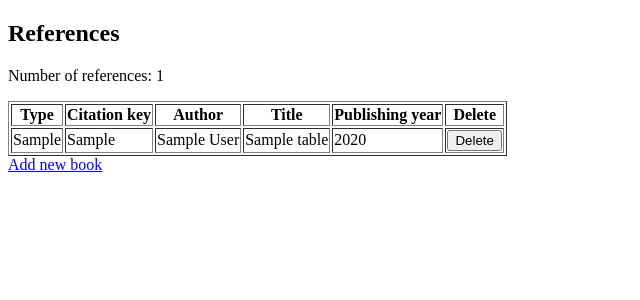
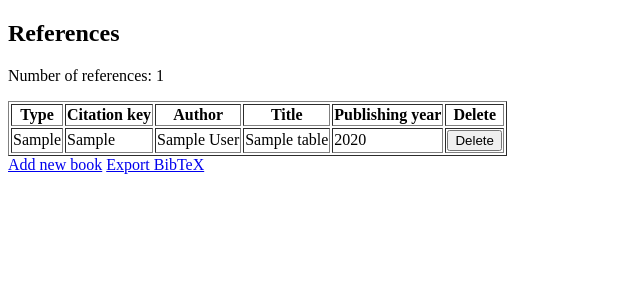
Before and after one commit to nessamerivirta/jugu_miniprojekti, a Flask app: page /view_references in a window 1280 px wide. Shown: the top 300 px of the page, without its empty margins (0-640 px from the left). Run offline with Flask 3, Linux system fonts and the light colour scheme; tables that the repository leaves empty hold one stand-in row (values such as "Sample post").

Commit message:
Route added to downloading the BibTex, button added to html

```diff
--- a/src/app.py
+++ b/src/app.py
@@ -1,10 +1,11 @@
-from flask import redirect, render_template, request, jsonify, flash
+from flask import redirect, render_template, request, jsonify, flash, Response
 from db_helper import reset_db
 from repositories.todo_repository import set_done
 from config import app, test_env
 from repositories.book_repository import create_book, get_books
 from repositories.reference_repository import create_reference, get_references, delete_reference
 from entities.book import Book
+from bibtex_export import books_to_bibtex
 
 @app.route("/")
 def index():
@@ -59,6 +60,18 @@ def delete_reference_route(reference_id):
     delete_reference(reference_id)
     return redirect("/view_references")
 
+@app.route("/export_bibtex")
+def export_bibtex():
+    books = get_books()
+    content = books_to_bibtex(books)
+
+    return Response(
+        content,
+        mimetype="text/plain",
+        headers={
+            "Content-Disposition": "attachment; filename=references.bib"
+        }
+    )
 
 # testausta varten oleva reitti
 if test_env:
--- a/src/templates/references.html
+++ b/src/templates/references.html
@@ -46,6 +46,7 @@ References
     <p>No references added yet.</p>
   {% endif %}
   <a href="/new_book">Add new book</a> <!-- TODO: new_reference HTML -->
+  <a href="/export_bibtex">Export BibTeX</a>
 </body>
 </html>
 
```
